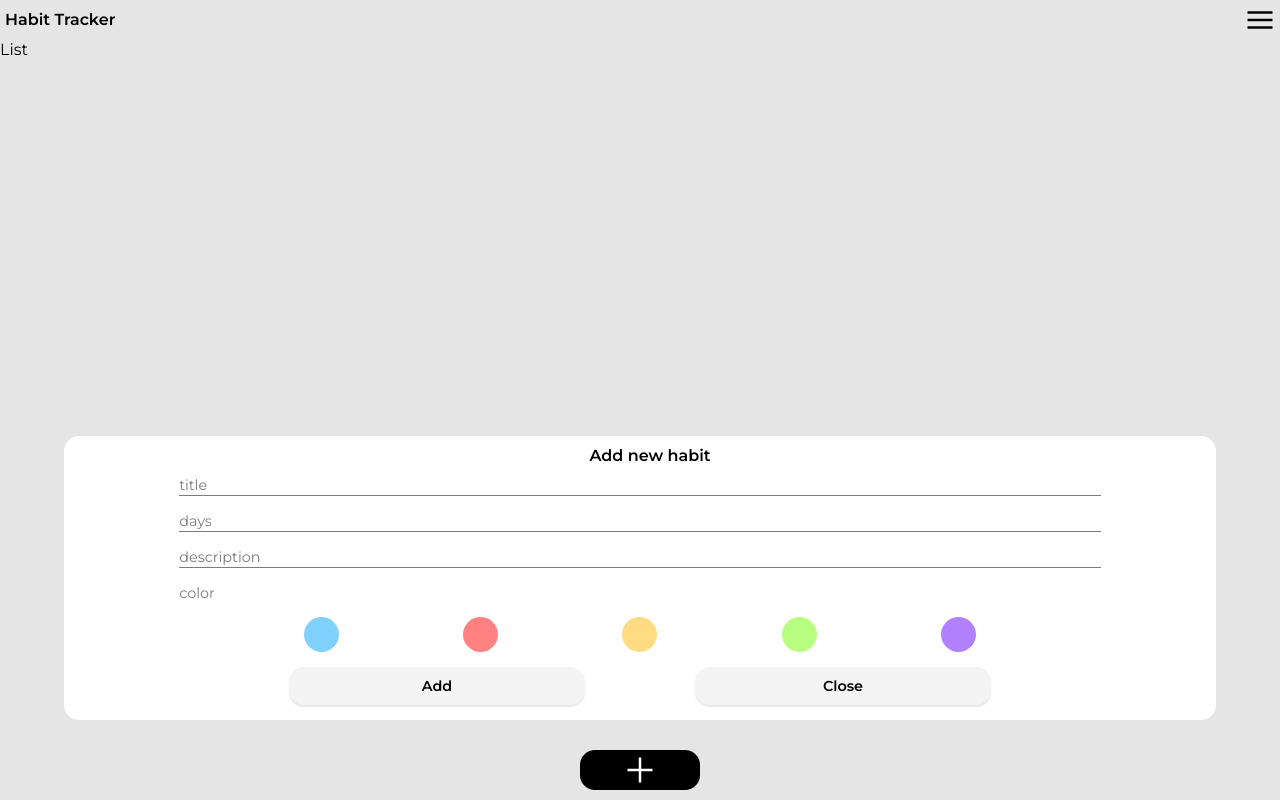
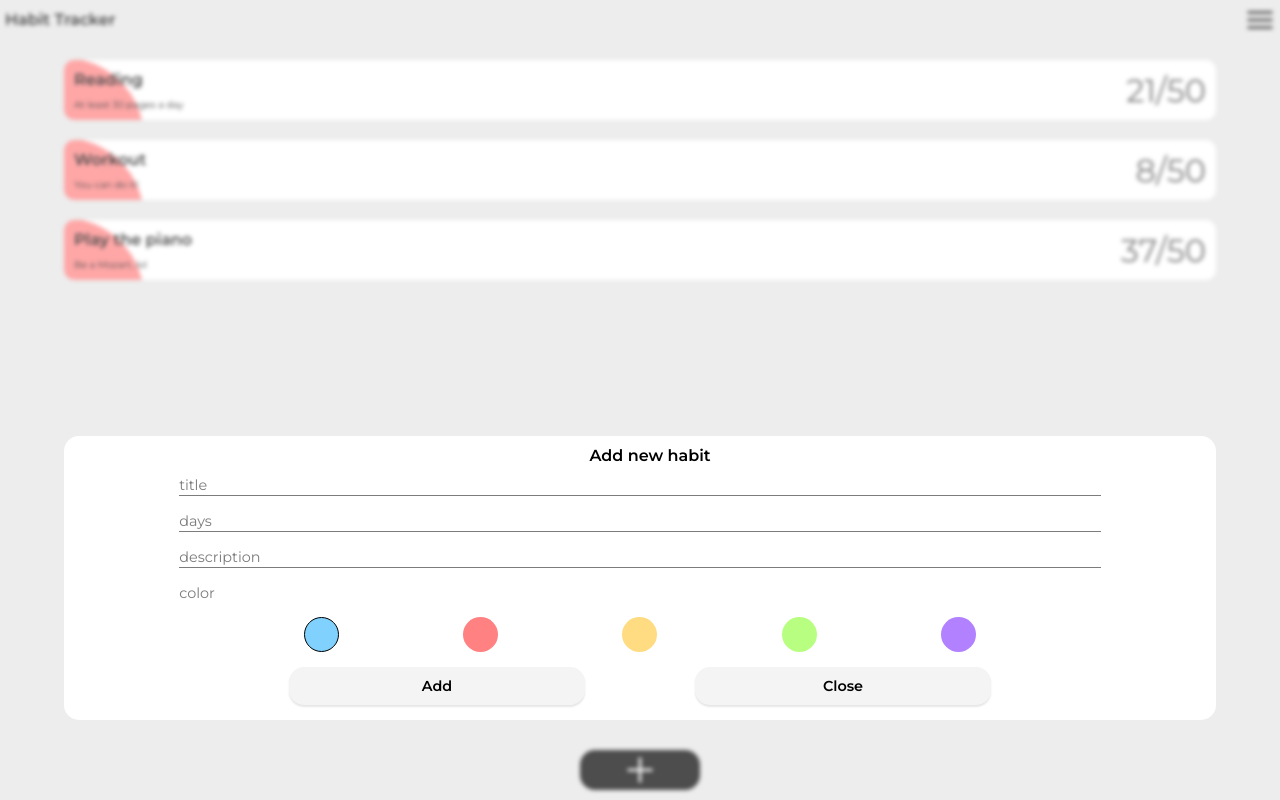
Before and after one commit to wfydrych/HabitTracker, a React (Create React App) app: page / in a window 1280 px wide. Both pictures are taken after a click on the picture 640 px from the left and 770 px from the top of the page. Built offline with nearby package versions, Linux system fonts and the light colour scheme.

Commit message:
Task component in progress

```diff
--- a/src/components/Add.js
+++ b/src/components/Add.js
@@ -11,15 +11,17 @@ class Add extends Component {
         title: '',
         days: '',
         description: '',
-        color: ''
+        color: '#81D1FF'
     }
 
     handleShowHabitMenu = () => {
         document.querySelector('.addMenu').style.display = 'block'
+        document.querySelector('.body__blurClass').style.display = 'block'
     }
 
     handleHideHabitMenu = () => {
         document.querySelector('.addMenu').style.display = 'none'
+        document.querySelector('.body__blurClass').style.display = 'none'
     }
 
     handleTitleChange = e => {
@@ -44,7 +46,29 @@ class Add extends Component {
         this.setState({
             color: props
         })
-
+        const dots = document.querySelectorAll('.addMenu__colors__dot')
+        dots.forEach(dot => {
+            dot.classList.remove('activeDot')
+        })
+        switch(props) {
+            case '#81D1FF':
+                dots[0].classList.add('activeDot')
+                break
+            case '#FF8181':
+                dots[1].classList.add('activeDot')
+                break
+            case '#FFDC81':
+                dots[2].classList.add('activeDot')
+                break
+            case '#B8FF81':
+                dots[3].classList.add('activeDot')
+                break
+            case '#B181FF':
+                dots[4].classList.add('activeDot')
+                break
+            default:
+                break
+        }
     }
 
     render () {
@@ -58,7 +82,7 @@ class Add extends Component {
                 <input className='addMenu__input' value={this.state.description} onChange={this.handleDescriptionChange} placeholder='description' type='text'></input>
                 <span className='addMenu__colorSpan'>color</span>
                 <div className='addMenu__colors'>
-                    <div className='addMenu__colors__dot' onClick={this.handleColor.bind(this, '#81D1FF')}></div>
+                    <div className='addMenu__colors__dot activeDot' onClick={this.handleColor.bind(this, '#81D1FF')}></div>
                     <div className='addMenu__colors__dot' onClick={this.handleColor.bind(this, '#FF8181')}></div>
                     <div className='addMenu__colors__dot' onClick={this.handleColor.bind(this, '#FFDC81')}></div>
                     <div className='addMenu__colors__dot' onClick={this.handleColor.bind(this, '#B8FF81')}></div>
--- a/src/components/Add.sass
+++ b/src/components/Add.sass
@@ -19,7 +19,7 @@
 
 .addMenu
     position: fixed
-    display: block
+    display: none
     box-sizing: border-box
     width: 90vw
     height: auto
@@ -27,6 +27,7 @@
     bottom: 80px
     background-color: #ffffff
     border-radius: 15px
+    z-index: 5
 
     &__header
         display: block
@@ -99,3 +100,7 @@
 
             &:hover
                 background: #c1c1c1
+
+.activeDot
+    box-sizing: border-box
+    border: 1px solid black
--- a/src/components/App.js
+++ b/src/components/App.js
@@ -15,6 +15,7 @@ class App extends Component {
       <Menu></Menu>
       <List></List>
       <Add></Add>
+      <div className='body__blurClass'></div>
     </div>
   )}
 }
--- a/src/components/App.sass
+++ b/src/components/App.sass
@@ -6,3 +6,14 @@
     overflow: hidden
     display: flex
     flex-direction: column
+
+    &__blurClass
+        display: none
+        position: fixed
+        width: 100vw
+        height: 100vh
+        background-color: rgba(255, 255, 255, 0.3)
+        top: 0
+        left: 0
+        backdrop-filter: blur(2px)
+        z-index: 4
--- a/src/components/List.js
+++ b/src/components/List.js
@@ -1,6 +1,7 @@
 import React, {Component, Fragment} from 'react'
 // import Cookies from 'universal-cookie'
 import './List.sass'
+import MiniTask from './MiniTask'
 
 // const cookies = new Cookies()
 
@@ -13,7 +14,9 @@ class List extends Component {
     render () {
     return (
         <Fragment>
-            <span>List</span>
+            <MiniTask title='Reading' description='At least 30 pages a day' progress='21' target='50' color='#FFDC81'></MiniTask>
+            <MiniTask title='Workout' description='You can do it!' progress='8' target='50' color='#FF8181'></MiniTask>
+            <MiniTask title='Play the piano' description='Be a Mozart, lol' progress='37' target='50' color='#81D1FF'></MiniTask>
         </Fragment>
     )}
 }
--- a/src/components/Menu.sass
+++ b/src/components/Menu.sass
@@ -6,6 +6,7 @@
     display: flex
     justify-content: space-between
     padding: 5px
+    margin-bottom: 10px
 
     &__title
         display: block
--- /dev/null
+++ b/src/components/MiniTask.js
@@ -0,0 +1,24 @@
+import React, {Fragment} from 'react'
+// import Cookies from 'universal-cookie'
+import './MiniTask.sass'
+
+// const cookies = new Cookies()
+
+const MiniTask = props => {
+
+    console.log(props.progress/props.target)
+    return (
+        <Fragment>
+            <div className='miniTask'>
+                <div className='miniTask__txt'>
+                    <div className='miniTask__txt__title'>{props.title}</div>
+                    <div className='miniTask__txt__description'>{props.description}</div>
+                </div>
+                <div className='miniTask__progress'>{props.progress}/{props.target}</div>
+                <div className='miniTask__circle'></div>
+            </div>
+        </Fragment>
+    )
+}
+
+export default MiniTask
--- /dev/null
+++ b/src/components/MiniTask.sass
@@ -0,0 +1,45 @@
+.miniTask
+    width: 90%
+    margin-left: 5%
+    border-radius: 10px
+    background-color: #fff
+    margin: 10px 5%
+    display: flex
+    flex-direction: row
+    flex-wrap: nowrap
+    position: relative
+    overflow: hidden
+
+    &__txt
+        flex-grow: 1
+        z-index: 2
+
+        &__title
+            font-weight: 600
+            font-size: 1em
+            margin: 10px
+
+        &__description
+            font-size: 0.6em
+            margin: 10px
+
+    &__progress
+        position: relative
+        font-size: 2em
+        font-weight: 500
+        color: #4A4A4A
+        top: 0
+        right: 0
+        align-self: center
+        margin-right: 10px
+        z-index: 2
+
+    &__circle
+        position: absolute
+        width: 160px
+        height: 160px
+        left: -80px
+        top: -2px
+        border-radius: 50%
+        background: #FF8181
+        overflow: hidden
```
